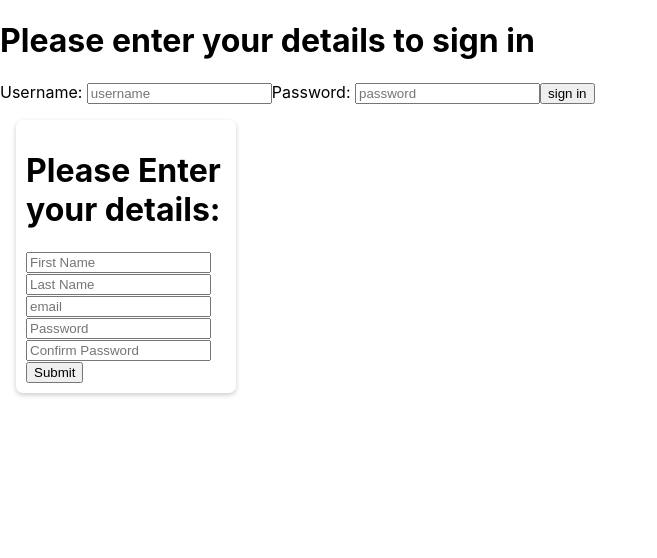
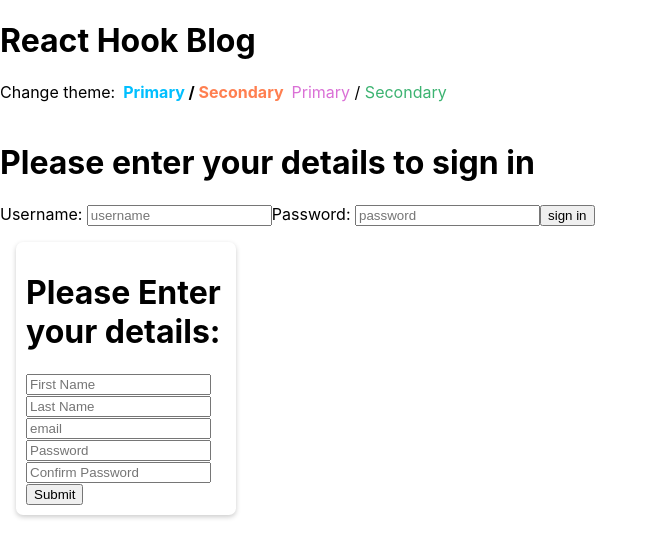
Before and after one commit to shumyla-ansari/blog-project, a React (Create React App) app: page / in a window 1280 px wide. Shown: the top 558 px of the page, without its empty margins (0-657 px from the left). Built offline with nearby package versions, Linux system fonts and the light colour scheme.

Commit message:
implemented theme

```diff
--- a/src/components/App.js
+++ b/src/components/App.js
@@ -1,10 +1,12 @@
-import React, { useReducer, useEffect} from 'react';
+import React, { useReducer, useEffect, useState} from 'react';
 import '../App.css'
 import Postform from './Postform';
 import Post from './Post';
 import UserBar from './UserBar'
 import appReducer from './Reducers'
-
+import Header from './Header'
+import ChangeTheme from './ChangeTheme'
+import { ThemeContext } from './context'
 
 
 //the userReducer function is defined in Reducers.js now
@@ -12,6 +14,10 @@
 
 function App() {
 
+  const [ theme, setTheme ] = useState({
+    primaryColor: 'deepskyblue',
+    secondaryColor: 'coral'
+  })
 
   const [ state, dispatch ] = useReducer(appReducer, {user: '', posts: [] })
 
@@ -56,27 +62,37 @@
 
   return (
     <div>
-       <UserBar user={user} dispatch={dispatch} />
+      <ThemeContext.Provider value={{ theme }}>
+        <Header text="React Hook Blog" />
+        <ChangeTheme theme ={theme} setTheme ={setTheme} />
+        <br />
 
-     {user &&  <Postform
-     user={user}
-     posts={posts}
-      //onAdd={addPost}
-      dispatch={dispatch} />}
+
+      <UserBar user={user} dispatch={dispatch} />
+
+      {user && (
+        <Postform
+          user={user}
+          posts={posts}
+          //onAdd={addPost}
+          dispatch={dispatch}
+        />
+      )}
 
       {posts.map((postItem, index) => {
-        return(
+        return (
           <Post
-          key = {index}
-          id= {index}
-          title= {postItem.title}
-          content= {postItem.content}
-          dispatch ={dispatch}
-          author={user}/>
-        )
+            key={index}
+            id={index}
+            title={postItem.title}
+            content={postItem.content}
+            dispatch={dispatch}
+            author={user}
+          />
+        );
       })}
 
-
+</ThemeContext.Provider>
     </div>
   );
 }
--- /dev/null
+++ b/src/components/ChangeTheme.js
@@ -0,0 +1,31 @@
+import React from 'react'
+
+
+const THEMES = [
+    { primaryColor: 'deepskyblue', secondaryColor: 'coral'},
+    { primaryColor: 'orchid', secondaryColor: 'mediumseagreen'}
+ ]
+
+ function ThemeItem ({ theme, active, onClick }){
+
+ return (
+     <span onClick={onClick} style={{ cursor: 'pointer', paddingLeft: 8, fontWeight: active? 'bold' : 'normal'}}>
+         <span style={{ color: theme.primaryColor }}>Primary</span> / <span style={{ color: theme.secondaryColor }}>Secondary</span>
+     </span>
+ )
+ }
+
+export default function ChangeTheme({ theme, setTheme }) {
+    function isActive (t) {
+        return t.primaryColor === theme.primaryColor && t.secondaryColor === theme.secondaryColor
+    }
+
+    return (
+        <div>
+            Change theme:
+            {THEMES.map((t, i) =>
+            <ThemeItem key={'theme-' + i} theme={t} active={isActive(t)} onClick={() => setTheme(t)}/>
+            )}
+        </div>
+    )
+}
--- /dev/null
+++ b/src/components/Header.js
@@ -0,0 +1,14 @@
+import React, { useContext } from 'react'
+import {ThemeContext} from './context'
+
+function Header({text}) {
+    const {primaryColor} = useContext(ThemeContext)
+    return (
+
+            <h1 style = {{ color: primaryColor }}>{text}</h1>
+
+
+    )
+}
+
+export default Header
--- a/src/components/Post.js
+++ b/src/components/Post.js
@@ -1,6 +1,9 @@
-import React from 'react'
+import React, { useContext } from 'react'
+import { ThemeContext } from './context'
 
 export default function Post({id, dispatch, title, content, author}) {
+
+  const { secondaryColor } = useContext(ThemeContext)
 
     function handleDeletePost(){
       dispatch({type: 'POST_DEL', id})
@@ -8,7 +11,7 @@
     }
     return (
       <div>
-        <p>{title}</p>
+        <h3 style={{ color : secondaryColor }}>{title}</h3>
         <p>{content}</p>
         <br />
         <i>Written by <b>{author}</b></i>
--- /dev/null
+++ b/src/components/context.js
@@ -0,0 +1,6 @@
+import React from "react";
+
+export const ThemeContext = React.createContext({
+  primaryColor: "deepskyblue",
+  secondaryColor: "purple",
+});
```
